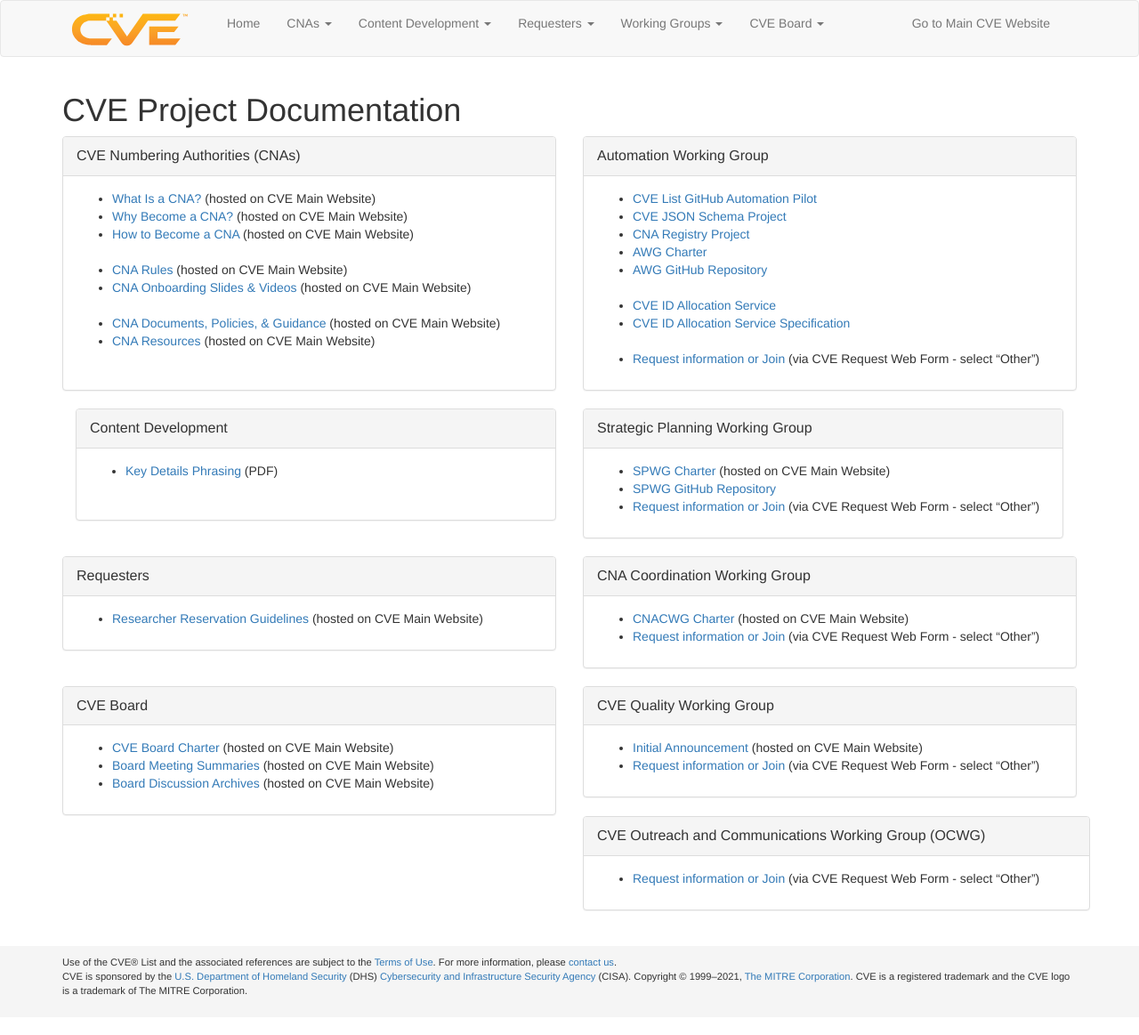
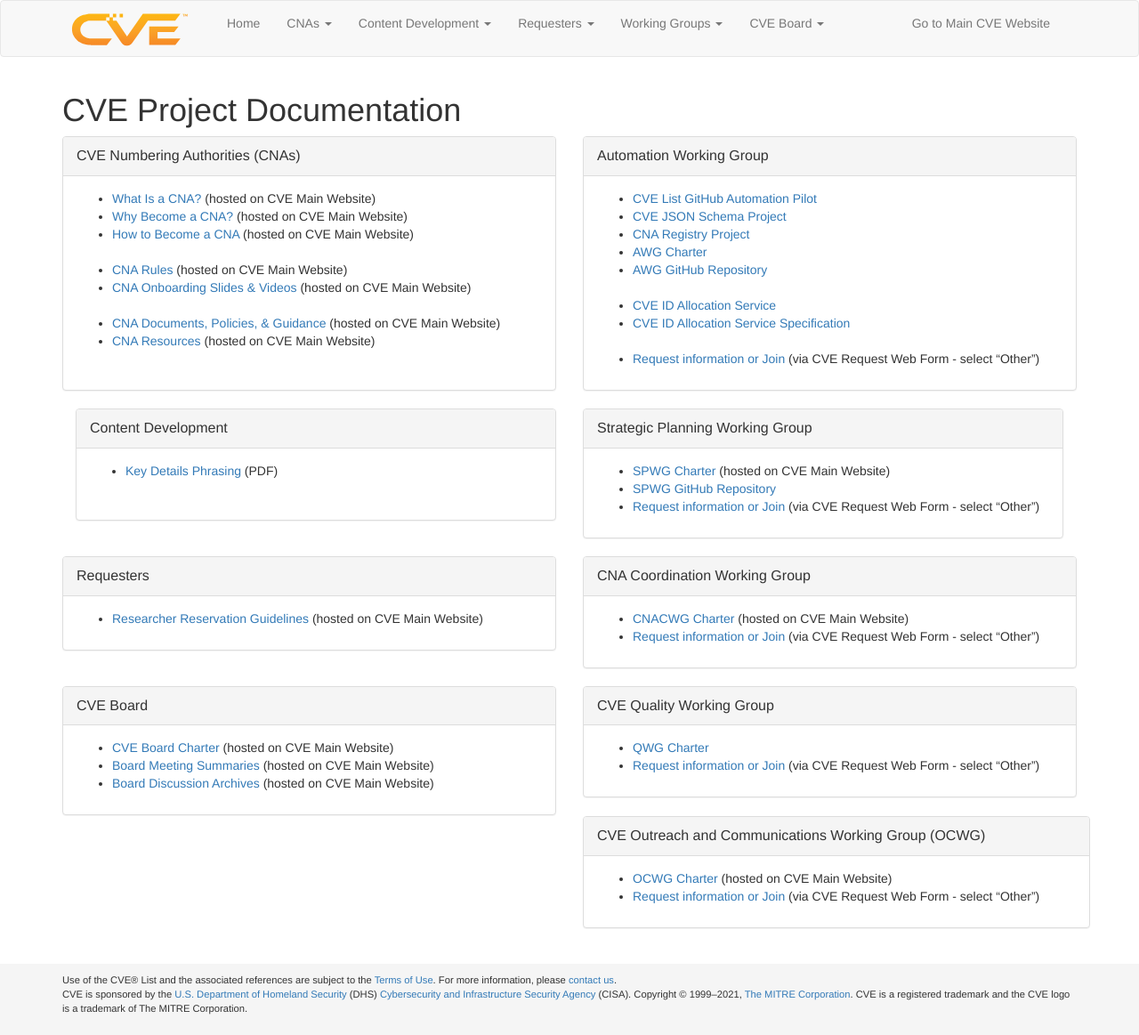
Before and after one commit to CVEProject/cveproject.github.io, a Jekyll site: the page built from docs/index.md, in a window 1280 px wide. Shown: the whole page at 89% size. Built offline with Jekyll 4.4.1, drawn with Linux system fonts in a browser that asks for light colours; nearby versions of some CDN libraries.

Commit message:
Update /docs/ to add QWG charter link

```diff
--- a/docs/index.md
+++ b/docs/index.md
@@ -131,7 +131,7 @@ layout: page
       </div>
       <div class="panel-body">
        <ul>
-         <li markdown="span">[Initial Announcement](https://cve.mitre.org/data/board/archives/2018-11/msg00004.html) (hosted on CVE Main Website)</li>
+         <li markdown="span">[QWG Charter](https://github.com/CVEProject/quality-workgroup/blob/main/README.md)</li>
          <li markdown="span">[Request information or Join](https://cveform.mitre.org/) (via CVE Request Web Form - select “Other”)</li>
        </ul>
       </div>
@@ -159,6 +159,7 @@ layout: page
       </div>
       <div class="panel-body">
        <ul>
+         <li markdown="span">[OCWG Charter](https://cve.mitre.org/working_group_documents/OCWG_Charter_Version_1.0.2.pdf) (hosted on CVE Main Website)</li>
          <li markdown="span">[Request information or Join](https://cveform.mitre.org/) (via CVE Request Web Form - select “Other”)</li>
        </ul>
       </div>
```
